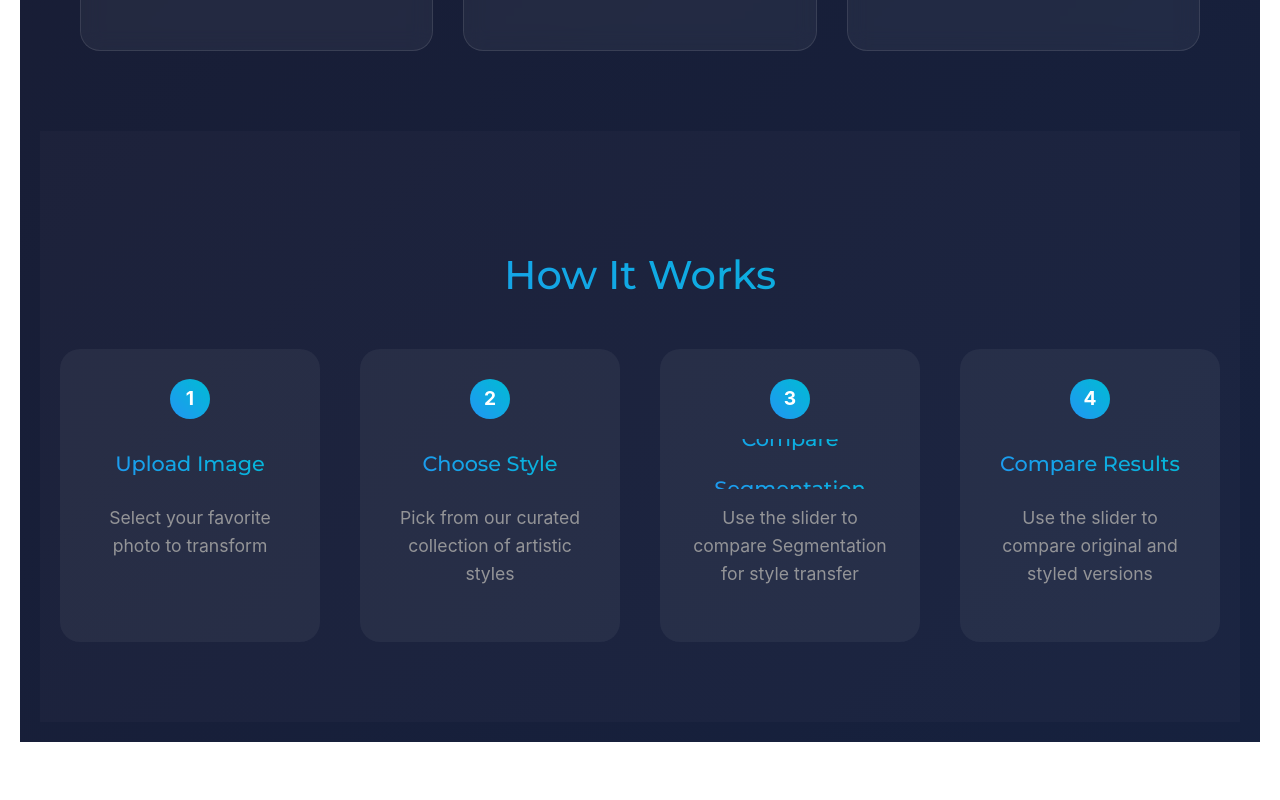
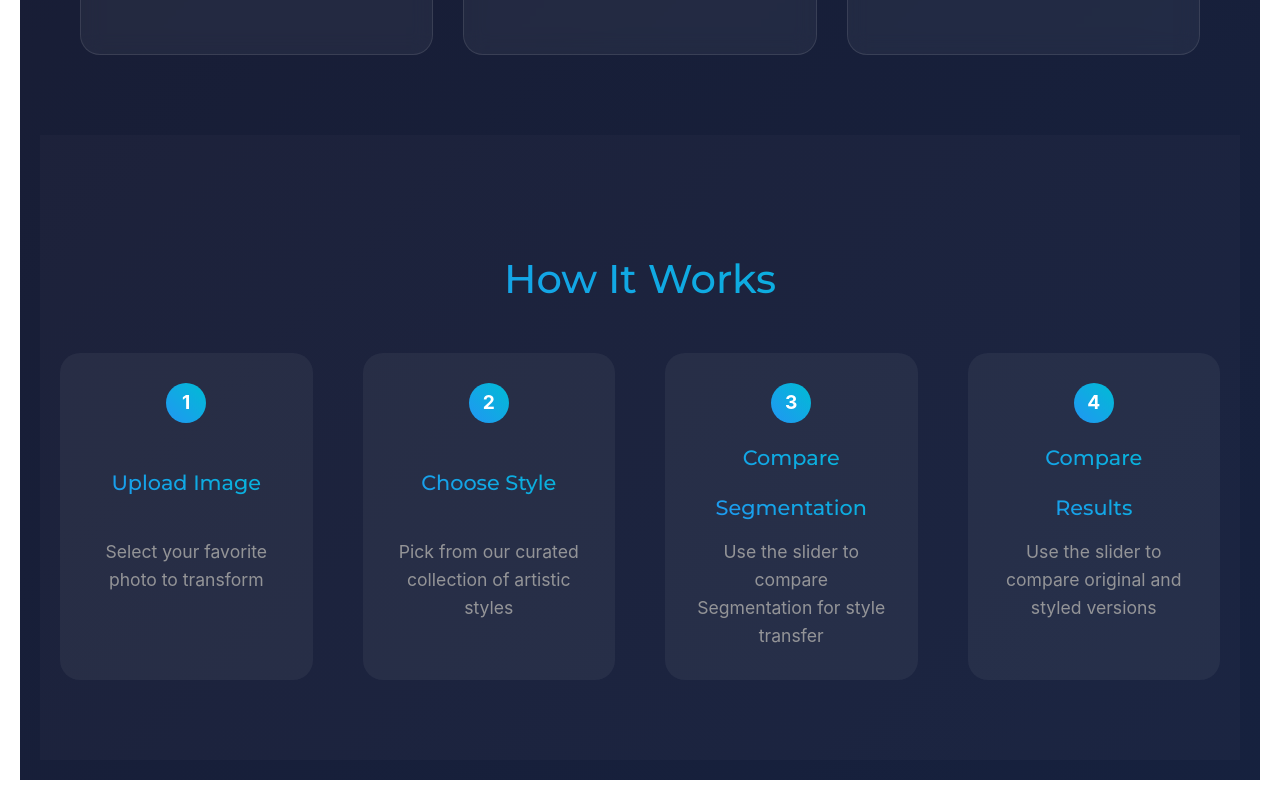
Before and after one commit to HuhGong/selectivemorph4, a React (Create React App) app in the folder front_end/: page / in a window 1280 px wide. Shown: the part 1901-2701 px from the top of the page. Before the commit the page ends 2663 px from the top, so only its background shows below. Built offline with nearby package versions, Linux system fonts and the light colour scheme.

Commit message:
ui 수정중 - 8

```diff
--- a/front_end/src/About.css
+++ b/front_end/src/About.css
@@ -5,7 +5,7 @@
     color: #fff;
     font-family: 'Arial', sans-serif;
     line-height: 1.6;
-    max-width: 1200px;
+    max-width: 1300px;
     margin: 0 auto;
 }
 
@@ -33,7 +33,7 @@ h2 {
     color: #4a90e2;
     margin-top: 2.5rem;
     margin-bottom: 1.5rem;
-    font-size: 1.8rem;
+    font-size: 2rem;
 }
 
 p {
--- a/front_end/src/About.js
+++ b/front_end/src/About.js
@@ -8,24 +8,30 @@ function About() {
             <p>
                 Selective Morph는 사용자가 선택한 특정 클래스에 대해 스타일 트랜스퍼를 적용하여 개인화된 이미지를 생성하는 혁신적인 플랫폼입니다.
             </p>
+            <h2>비전</h2>
+            <p>
+                사용자의 창의성을 표현할 수 있는 공간을 제공하고, 다양한 예술적 스타일을 탐험하도록 돕습니다.
+            </p>
             <h2>주요 기능</h2>
             <ul>
                 <li>사용자가 직접 사진과 스타일을 업로드할 수 있습니다.</li>
                 <li>선택한 클래스에만 스타일 트랜스퍼를 적용합니다.</li>
                 <li>최신 AI 기술을 활용하여 정교한 결과를 제공합니다.</li>
+                <li>스타일 효과의 강도를 슬라이더로 조절할 수 있습니다.</li>
+                <li>실시간으로 변환 결과를 미리보기할 수 있습니다.</li>
+                <li>다양한 예술 스타일 라이브러리를 제공합니다.</li>
+                <li>원본 이미지의 주요 특징을 보존하며 스타일을 적용합니다.</li>
+                <li>지속적인 AI 모델 업데이트로 더 나은 결과물을 제공합니다.</li>
             </ul>
-            <h2>비전</h2>
-            <p>
-                사용자의 창의성을 표현할 수 있는 공간을 제공하고, 다양한 예술적 스타일을 탐험하도록 돕습니다.
-            </p>
             <h2>팀</h2>
             <ul>
-                <li>홍길동 - 프론트엔드 개발자</li>
-                <li>김철수 - 백엔드 개발자</li>
-                <li>이영희 - 디자이너</li>
+                <li>김준래 - 프론트엔드 개발자</li>
+                <li>윤현준 - 백엔드 개발자</li>
+                <li>이제우 - 디자이너</li>
+                <li>정세찬 - </li>
             </ul>
             <h2>연락처</h2>
-            <p>문의사항이 있으시면 <a href="mailto:info@selectivemorph.com">info@selectivemorph.com</a>으로 연락주세요.</p>
+            <p>문의사항이 있으시면 <a href="https://github.com/HuhGong/selectivemorph4">https://github.com/HuhGong</a>으로 연락주세요.</p>
 
             <h2>우리의 영웅들</h2>
             <p>AI가 없었다면 우리는 이 모든 것을 이룰 수 없었을 것입니다. 여기 우리의 영웅들, 즉 AI들이 있습니다:</p>
@@ -45,13 +51,16 @@ function About() {
             <h2>참고 자료</h2>
             <ul>
                 <li>
-                    CNN 스타일 트랜스퍼 논문: <a href="https://paperswithcode.com/task/style-transfer" target="_blank" rel="noopener noreferrer">여기</a>
+                    CNN 스타일 트랜스퍼 논문: <a href="https://paperswithcode.com/task/style-transfer" target="_blank"
+                                        rel="noopener noreferrer">여기</a>
                 </li>
                 <li>
-                    PSP Net 논문: <a href="https://arxiv.org/abs/1612.01105" target="_blank" rel="noopener noreferrer">여기</a>
+                    PSP Net 논문: <a href="https://arxiv.org/abs/1612.01105" target="_blank"
+                                   rel="noopener noreferrer">여기</a>
                 </li>
                 <li>
-                    BIS Net 논문: <a href="https://arxiv.org/abs/1808.00897" target="_blank" rel="noopener noreferrer">여기</a>
+                    BIS Net 논문: <a href="https://arxiv.org/abs/1808.00897" target="_blank"
+                                   rel="noopener noreferrer">여기</a>
                 </li>
             </ul>
         </div>
--- a/front_end/src/Scroll.css
+++ b/front_end/src/Scroll.css
@@ -196,9 +196,9 @@
 .steps-container {
     display: flex;
     justify-content: center;
-    gap: 40px;
+    gap: 50px;
     flex-wrap: wrap;
-    max-width: 1200px;
+    max-width: 1500px;
     margin: 0 auto;
 }
 
@@ -206,10 +206,15 @@
     flex: 1;
     min-width: 250px;
     max-width: 300px;
+    min-height: 250px;
     padding: 30px;
     background: rgba(255, 255, 255, 0.05);
     border-radius: 20px;
     position: relative;
+    text-align: center;
+    display: flex;
+    flex-direction: column;
+    align-items: center;
 }
 
 .step-number {
@@ -222,19 +227,33 @@
     justify-content: center;
     font-size: 1.2rem;
     font-weight: bold;
-    margin: 0 auto 20px;
+    margin-bottom: 20px;
+    color: white;
 }
 
 .step h3 {
     font-size: 1.3rem;
-    margin-bottom: 15px;
+    margin: 0 0 15px 0;
     color: #2196F3;
+    width: 100%;
+    text-align: center;
+    overflow: hidden;
+    text-overflow: ellipsis;
+    padding: 0 10px;
+    min-height: 80px;
+    display: flex;
+    align-items: center;
+    justify-content: center;
 }
 
 .step p {
     color: #a0a0a0;
     line-height: 1.6;
+    margin: 0;
+    width: 100%;
+    text-align: center;
 }
+
 
 @media (max-width: 768px) {
     .features-grid {
```
Also changed, not shown: 1 other file (tests, documents, lock files or other folders).
